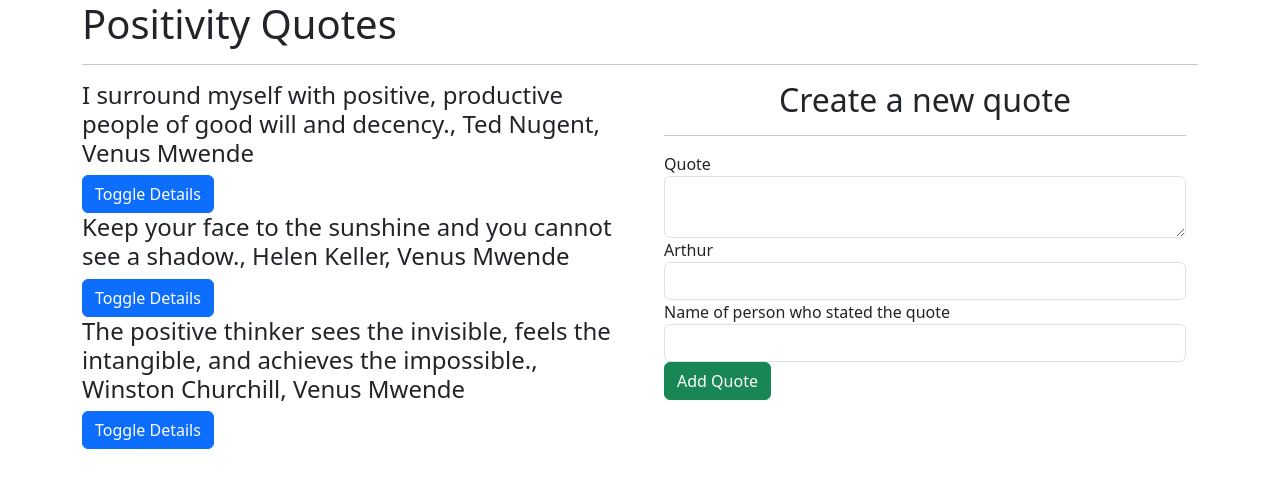
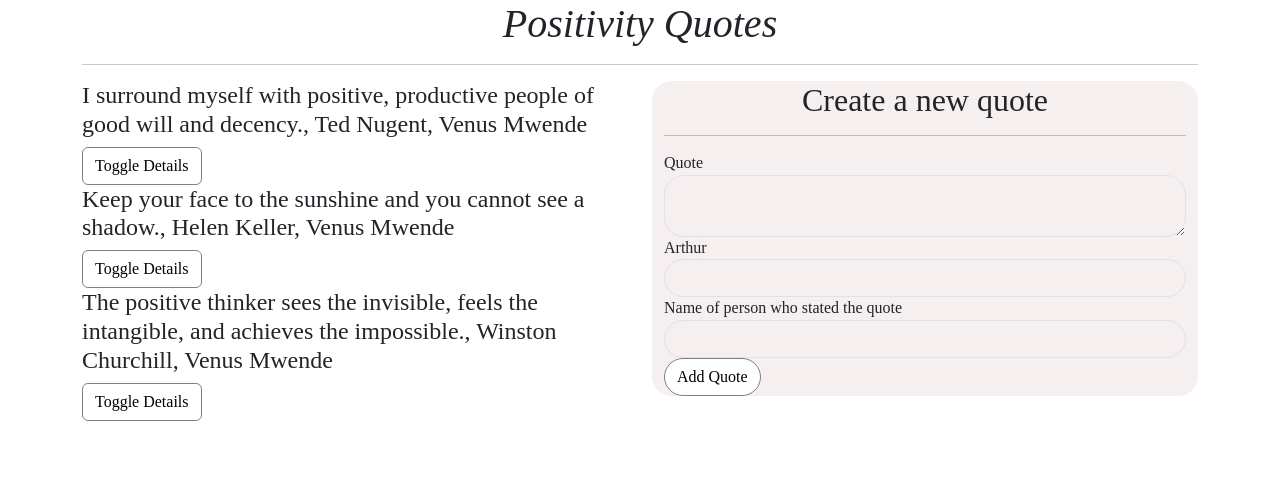
Before and after one commit to Venus-Kavunza/Fav-Quotes, an Angular app: page / in a window 1280 px wide. Shown: the top 488 px of the page. Built offline with nearby package versions, Linux system fonts and the light colour scheme.

Commit message:
It will add stylying to the form

```diff
--- a/src/app/best-quote.directive.ts
+++ b/src/app/best-quote.directive.ts
@@ -8,7 +8,7 @@ export class BestQuoteDirective {
   constructor(private elem:ElementRef) {}
 
   @HostListener("click") onClicks(){
-    this.textDeco("line-through")
+    this.textDeco("None")
   }
   @HostListener("dblclick") onDoubleClicks(){
     this.textDeco("None")
--- a/src/app/quote-form/quote-form.component.css
+++ b/src/app/quote-form/quote-form.component.css
@@ -0,0 +1,9 @@
+* {
+    background-color: rgb(245, 239, 239);
+    border-radius: 20px;
+}
+#add {
+    color: black;
+    background-color: white;
+    border-color: grey;
+}
--- a/src/app/quote-form/quote-form.component.html
+++ b/src/app/quote-form/quote-form.component.html
@@ -22,6 +22,6 @@
                 <p>Name is required</p>
               </div>
         </div>
-        <button type="submit" class="btn btn-success">Add Quote</button>
+        <button id="add"type="submit" class="btn btn-success">Add Quote</button>
     </form>
 </div>
--- a/src/app/quote/quote.component.css
+++ b/src/app/quote/quote.component.css
@@ -0,0 +1,9 @@
+#toggle {
+    background-color:white;
+    color: black;
+    border-color: grey;
+}
+h1 {
+    text-align: center;
+    font-style: italic;
+}
--- a/src/app/quote/quote.component.html
+++ b/src/app/quote/quote.component.html
@@ -6,7 +6,7 @@
         <div *ngFor='let quotes of quotes;let i = index'>
           <div>
             <h4 id="{{ i }}" appBestQuote >{{ quotes.quote }}, {{ quotes.arthur }}, {{ quotes.name }}</h4>
-            <button (click)="toggleDetails(i)" class="btn btn-primary">Toggle Details</button>
+            <button (click)="toggleDetails(i)" class="btn btn-primary" id="toggle">Toggle Details</button>
           </div>
 
           <div *ngIf="quotes.showDescription">
--- a/src/app/quote/quote.component.ts
+++ b/src/app/quote/quote.component.ts
@@ -4,7 +4,7 @@ import { Quote } from '../quote';
 @Component({
   selector: 'app-quote',
   templateUrl: './quote.component.html',
-  styleUrls: ['./quote.component.css']
+  styleUrls: ['./quote.component.css'],
 })
 export class QuoteComponent implements OnInit {
 
--- a/src/styles.css
+++ b/src/styles.css
@@ -1 +1,11 @@
-@import "~bootstrap/dist/css/bootstrap.css"
+@import "~bootstrap/dist/css/bootstrap.css";
+
+* {
+    box-sizing: border-box;
+    margin: 0;
+    padding: 0;
+}
+body {
+    font-family: serif;
+    line-height: 1.4;
+}
```
